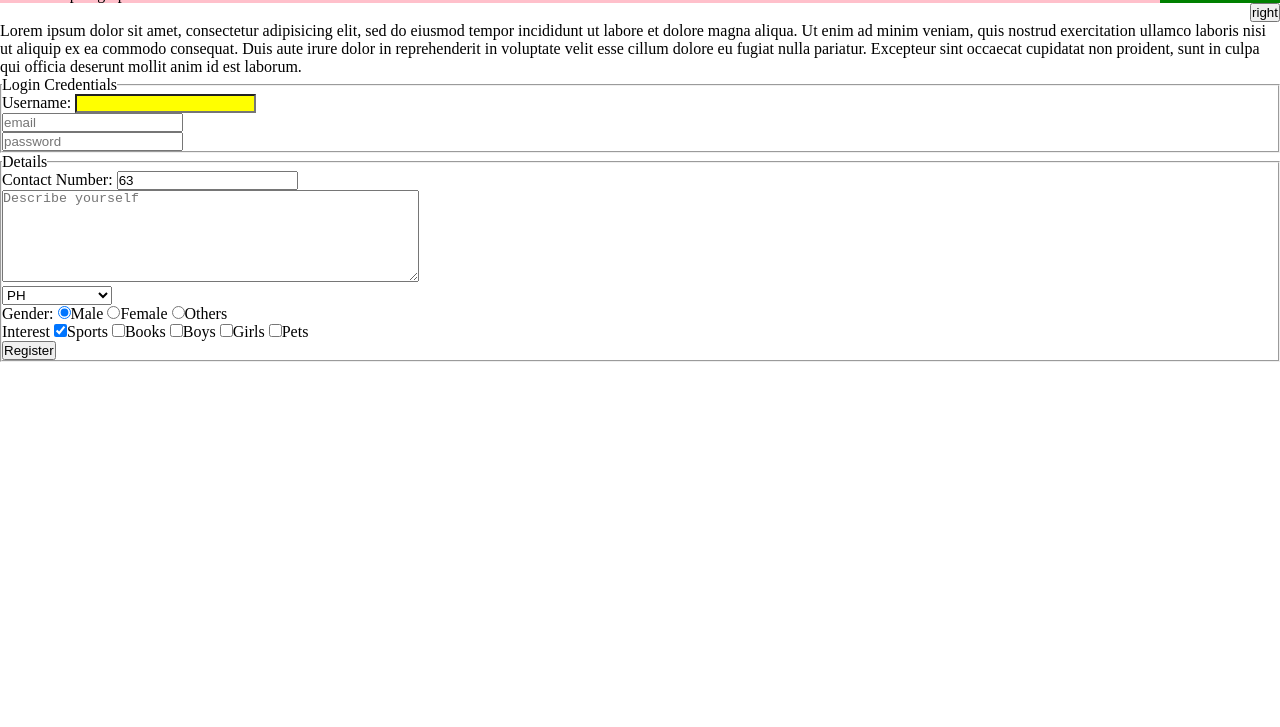
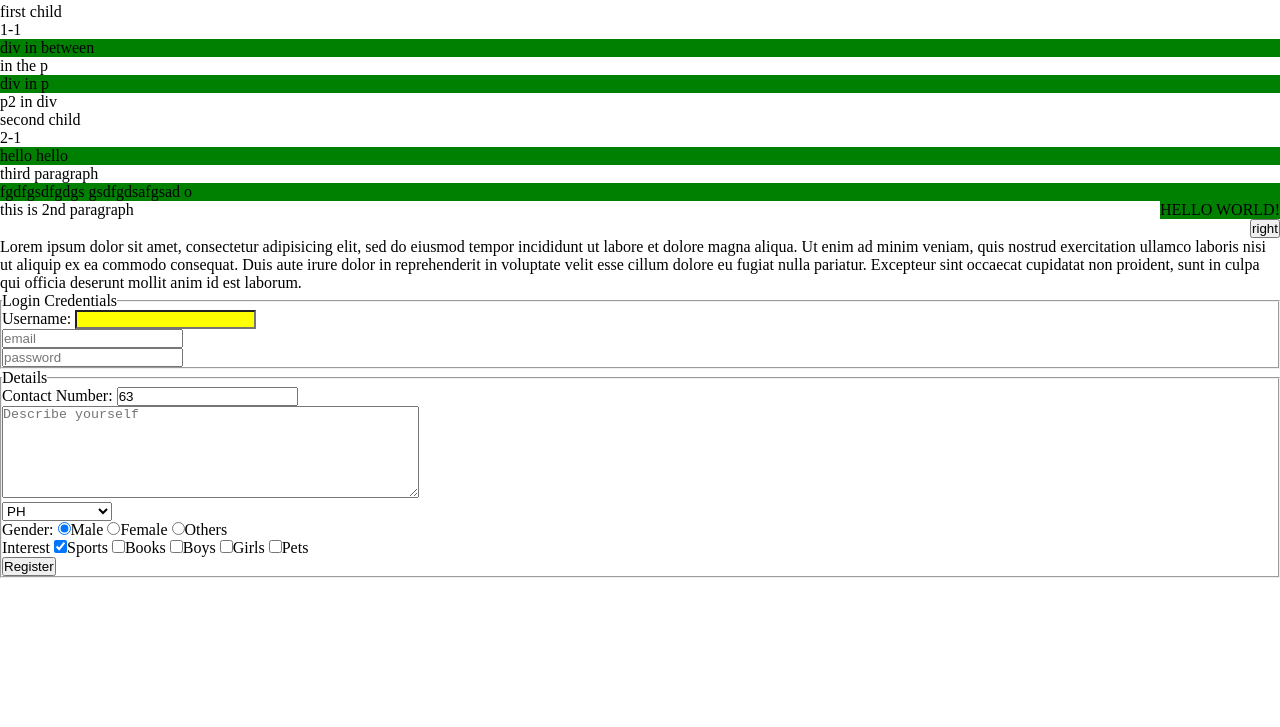
Before and after one commit to AL-PASCUAL/finalisa, a plain HTML site: page a2/register.html in a window 1280 px wide. Shown: the part 73-800 px from the top of the page. Drawn offline with Linux system fonts and the light colour scheme.

Commit message:
AM June 27

```diff
--- /dev/null
+++ b/a2/css/pseudo.css
@@ -0,0 +1,53 @@
+* {
+
+	margin: 0;
+	padding: 0;
+}
+
+
+
+/*pseudo classes - targets specific 'state of element'*/
+
+
+/*link when not yet visited*/
+a:link {
+
+	color: green;
+}
+
+/*link when visited*/
+a:visited {
+
+	color: black;
+}
+
+
+h1:hover, a:hover {
+
+	color: blue;
+}
+
+
+h1:active, a:active {
+
+	color: yellow;
+}
+
+/*pseudo element*/
+
+#Section2::first-line {
+	color: red;
+}
+
+p::first-letter {
+	font-size: xx-large;
+}
+
+h1::after {
+	content: "B";
+}
+
+
+h2::selection {
+	color: yellow;
+}
--- a/a2/css/styles.css
+++ b/a2/css/styles.css
@@ -17,10 +17,10 @@ h1 {
 }
 
 
-p {
+/*p {
 
 	background-color: pink;
-}
+}*/
 
 /*Id selector uses #*/
 
@@ -42,3 +42,30 @@ p {
 	color: blue;
 	background-color: yellow;
 }
+
+
+/*adjacent sibling selector + */
+
+/*
+#child1 + p {
+background-color: green;
+
+}*/
+
+/*general sibling selector ~  */
+/*#child1 ~ div > p {
+background-color: green;
+
+}*/
+
+/*child selector > */
+
+
+
+/*descendant selector white space */
+
+
+#parent div {
+background-color: green;
+
+}
--- a/a2/register.html
+++ b/a2/register.html
@@ -9,7 +9,40 @@
 
 <body>
 
+
 	<h1> Register Page</h1>
+
+	<div id="parent">
+			<p>child 0</p>
+
+			<p id="child1">first child <br>
+				<span id="grandchild1-1">1-1</span>
+			</p>
+
+					<div>div in between</div>
+						<p>in the p</p>
+
+					<div>div in p</div>
+						<p>p2 in div</p>
+
+			<p>second child <br>
+				<span id="grandchild2-1">2-1</span>
+			</p>
+					<div>
+							<p>hello hello</p>
+					</div>
+
+			<p>third paragraph</p>
+
+
+
+					<div>
+						<p>fgdfgsdfgdgs gsdfgdsafgsad o</p>
+					</div>
+
+
+	</div>
+
 
 <p id="p1" class="right">HELLO WORLD!</p>
 
```
Also changed, not shown: a2/index.html (+2 -1 lines).
